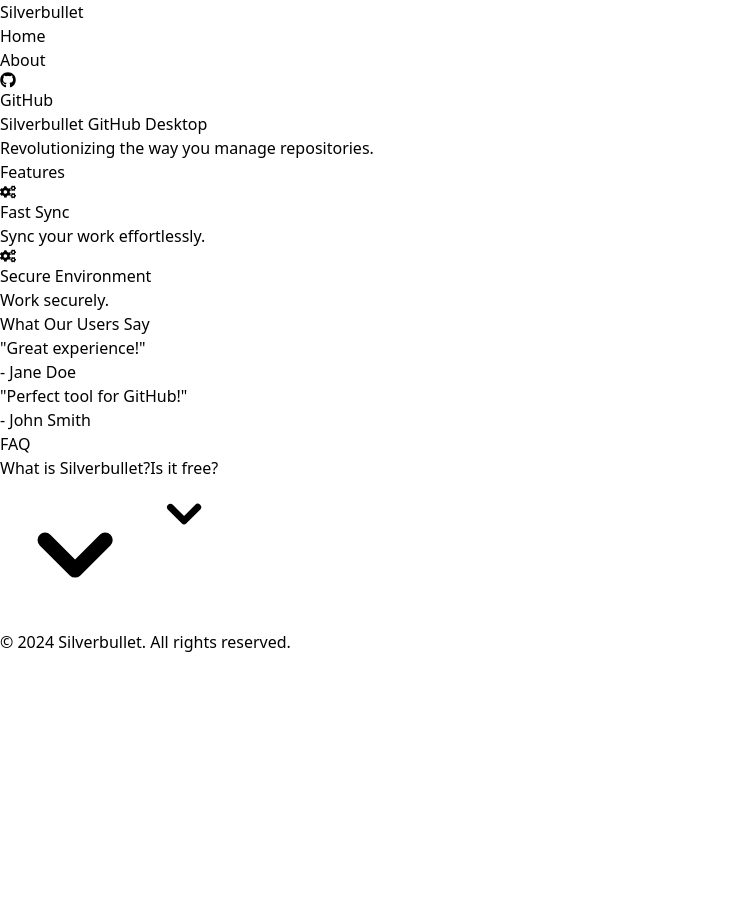
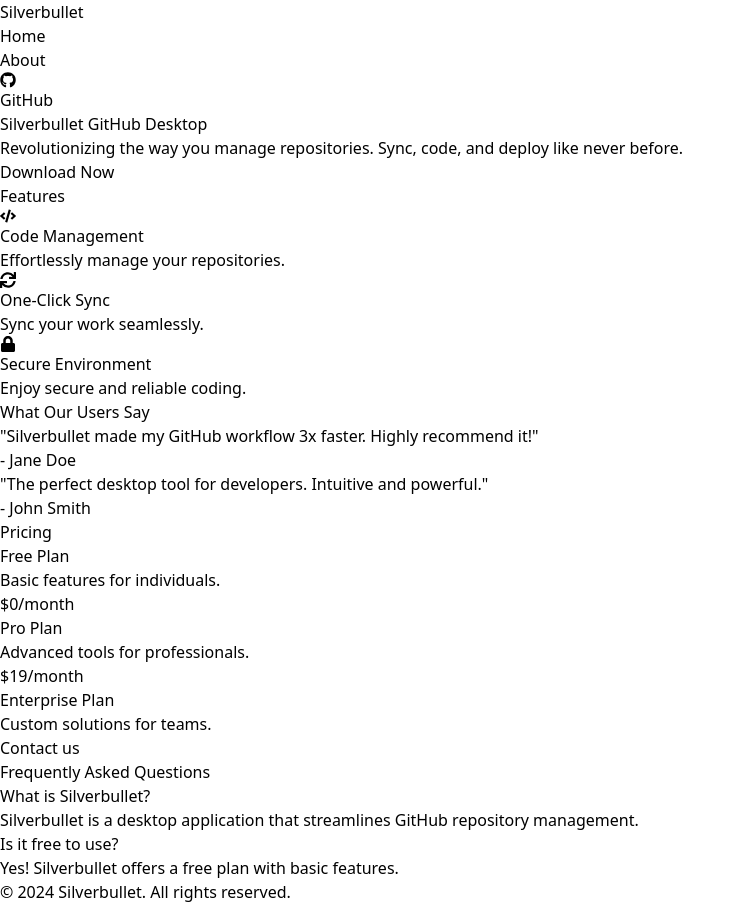
Before and after one commit to ltxstudio/Silverbullet, a React (Vite) app: page / in a window 1280 px wide. Shown: the whole page, without its empty margins (0-745 px from the left). Before the commit the page ends 800 px from the top, so only its background shows below. Built offline with nearby package versions, Linux system fonts and the light colour scheme; the HTML template or start-up script is replaced by a standard one.

Commit message:
Update Home.jsx

```diff
--- a/src/pages/Home.jsx
+++ b/src/pages/Home.jsx
@@ -1,48 +1,115 @@
 import React from 'react';
 import FeatureCard from '../components/FeatureCard';
-import TestimonialCard from '../components/TestimonialCard';
-import FAQCollapse from '../components/FAQCollapse';
-import PricingCard from '../components/PricingCard';
+import DownloadButton from '../components/DownloadButton';
+import { FaCode, FaCloudDownloadAlt, FaSync, FaUserFriends, FaLock } from 'react-icons/fa';
+import { motion } from 'framer-motion';
 
 const Home = () => (
   <div className="container mx-auto px-6 py-12 space-y-12">
     {/* Hero Section */}
-    <section className="text-center">
-      <h1 className="text-4xl font-bold">Silverbullet GitHub Desktop</h1>
-      <p className="text-secondary my-4">
-        Revolutionizing the way you manage repositories.
-      </p>
+    <section className="text-center mb-12">
+      <motion.div
+        initial={{ opacity: 0, y: -50 }}
+        animate={{ opacity: 1, y: 0 }}
+        transition={{ duration: 0.8 }}
+        className="space-y-6"
+      >
+        <h1 className="text-4xl md:text-5xl font-bold text-gray-800">
+          Silverbullet GitHub Desktop
+        </h1>
+        <p className="text-gray-600 text-lg">
+          Revolutionizing the way you manage repositories. Sync, code, and deploy like never before.
+        </p>
+        <DownloadButton />
+      </motion.div>
     </section>
 
     {/* Features Section */}
     <section>
-      <h2 className="text-3xl font-bold text-center">Features</h2>
-      <div className="grid grid-cols-1 md:grid-cols-3 gap-6 my-6">
-        <FeatureCard title="Fast Sync" description="Sync your work effortlessly." />
-        <FeatureCard title="Secure Environment" description="Work securely." />
+      <h2 className="text-3xl font-bold text-center mb-6">Features</h2>
+      <div className="grid grid-cols-1 md:grid-cols-3 gap-6">
+        <FeatureCard
+          title="Code Management"
+          description="Effortlessly manage your repositories."
+          icon={FaCode}
+        />
+        <FeatureCard
+          title="One-Click Sync"
+          description="Sync your work seamlessly."
+          icon={FaSync}
+        />
+        <FeatureCard
+          title="Secure Environment"
+          description="Enjoy secure and reliable coding."
+          icon={FaLock}
+        />
       </div>
     </section>
 
-    {/* Testimonials */}
+    {/* Testimonials Section */}
     <section>
-      <h2 className="text-3xl font-bold text-center">What Our Users Say</h2>
-      <div className="grid grid-cols-1 md:grid-cols-2 gap-6 my-6">
-        <TestimonialCard text="Great experience!" author="Jane Doe" />
-        <TestimonialCard text="Perfect tool for GitHub!" author="John Smith" />
+      <h2 className="text-3xl font-bold text-center mb-6">What Our Users Say</h2>
+      <div className="grid grid-cols-1 md:grid-cols-2 gap-6">
+        <motion.div
+          whileHover={{ scale: 1.05 }}
+          className="bg-gray-100 p-6 rounded-lg shadow-md text-center"
+        >
+          <p className="text-gray-700 italic">
+            "Silverbullet made my GitHub workflow 3x faster. Highly recommend it!"
+          </p>
+          <h4 className="mt-4 font-bold">- Jane Doe</h4>
+        </motion.div>
+        <motion.div
+          whileHover={{ scale: 1.05 }}
+          className="bg-gray-100 p-6 rounded-lg shadow-md text-center"
+        >
+          <p className="text-gray-700 italic">
+            "The perfect desktop tool for developers. Intuitive and powerful."
+          </p>
+          <h4 className="mt-4 font-bold">- John Smith</h4>
+        </motion.div>
+      </div>
+    </section>
+
+    {/* Pricing Section */}
+    <section>
+      <h2 className="text-3xl font-bold text-center mb-6">Pricing</h2>
+      <div className="grid grid-cols-1 md:grid-cols-3 gap-6">
+        <div className="bg-gray-100 p-6 rounded-lg shadow-md text-center">
+          <h3 className="text-xl font-bold mb-2">Free Plan</h3>
+          <p className="text-gray-700 mb-4">Basic features for individuals.</p>
+          <p className="font-bold text-lg">$0/month</p>
+        </div>
+        <div className="bg-blue-100 p-6 rounded-lg shadow-md text-center">
+          <h3 className="text-xl font-bold mb-2">Pro Plan</h3>
+          <p className="text-gray-700 mb-4">Advanced tools for professionals.</p>
+          <p className="font-bold text-lg">$19/month</p>
+        </div>
+        <div className="bg-gray-100 p-6 rounded-lg shadow-md text-center">
+          <h3 className="text-xl font-bold mb-2">Enterprise Plan</h3>
+          <p className="text-gray-700 mb-4">Custom solutions for teams.</p>
+          <p className="font-bold text-lg">Contact us</p>
+        </div>
       </div>
     </section>
 
     {/* FAQ Section */}
     <section>
-      <h2 className="text-3xl font-bold text-center">FAQ</h2>
-      <FAQCollapse
-        question="What is Silverbullet?"
-        answer="Silverbullet is a GitHub desktop tool."
-      />
-      <FAQCollapse
-        question="Is it free?"
-        answer="Yes, we offer a free plan."
-      />
+      <h2 className="text-3xl font-bold text-center mb-6">Frequently Asked Questions</h2>
+      <div className="space-y-4">
+        <div className="bg-gray-100 p-4 rounded-lg shadow-md">
+          <h4 className="font-bold mb-2">What is Silverbullet?</h4>
+          <p className="text-gray-700">
+            Silverbullet is a desktop application that streamlines GitHub repository management.
+          </p>
+        </div>
+        <div className="bg-gray-100 p-4 rounded-lg shadow-md">
+          <h4 className="font-bold mb-2">Is it free to use?</h4>
+          <p className="text-gray-700">
+            Yes! Silverbullet offers a free plan with basic features.
+          </p>
+        </div>
+      </div>
     </section>
   </div>
 );
```
